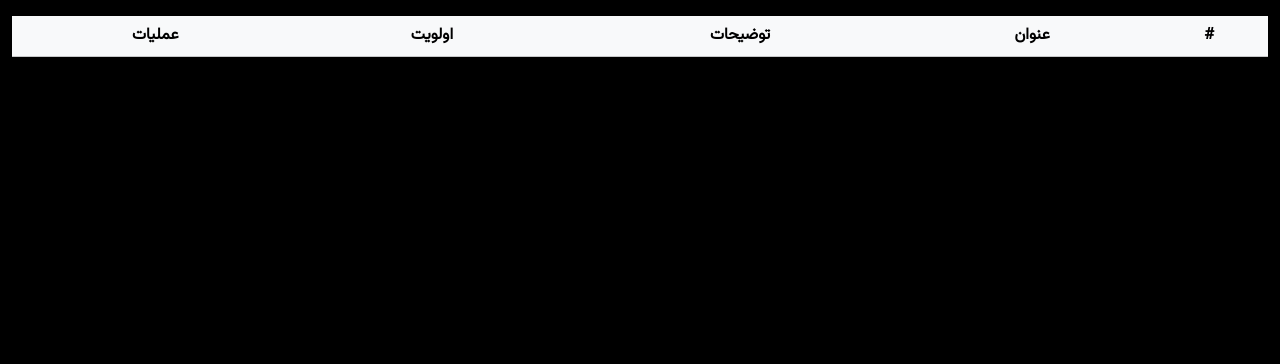
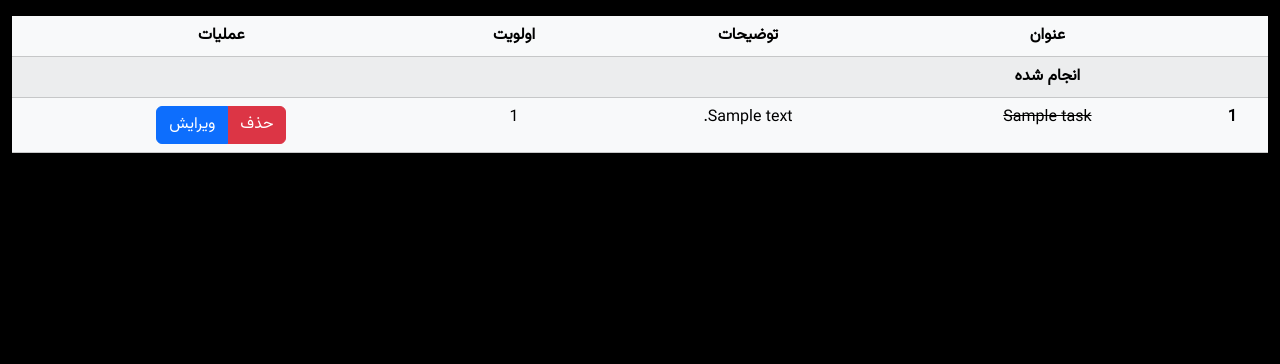
Before and after one commit to Behnaz81/TODOList, a Django app: page / in a window 1280 px wide. Shown: the part 56-420 px from the top of the page. Run offline with Django 5.2, Linux system fonts and the light colour scheme; tables that the repository leaves empty hold one stand-in row (values such as "Sample post"); lists and menus that the app fills with data are empty.

Commit message:
divided table into two parts for completed and not completed tasks in index.html

```diff
--- a/templates/index.html
+++ b/templates/index.html
@@ -7,7 +7,7 @@
     <table class="table table-striped table-light my-3 text-center">
         <thead>
         <tr>
-            <th scope="col">#</th>
+            <th scope="col"></th>
             <th scope="col">عنوان</th>
             <th scope="col">توضیحات</th>
             <th scope="col">اولویت</th>
@@ -15,10 +15,34 @@
         </tr>
         </thead>
         <tbody>
-        {% for item in tasks %}
+        {% for item in tasks_notcompleted %}
+            <tr>
+                <th scope="row">
+                    <input class="form-check-input p-2 border border-secondary" type="checkbox" id="checkboxNoLabel" value="" aria-label="...">
+                </th>
+                <td>
+                    {{ item.title }}</td>
+                <td>{{ item.description }}</td>
+                <td>{{ item.priority }}</td>
+                <td>
+                    <div class="btn-group" role="group" aria-label="Basic mixed styles example">
+                        <button type="button" class="btn btn-danger">حذف</button>
+                        <button type="button" class="btn btn-primary">ویرایش</button>
+                    </div>
+                </td>
+            </tr>
+        {% endfor %}
+        <tr>
+            <th></th>
+            <th>انجام شده</th>
+            <th></th>
+            <th></th>
+            <th></th>
+        </tr>
+        {% for item in tasks_completed %}
             <tr>
                 <th scope="row">1</th>
-                <td>{{ item.title }}</td>
+                <td class="text-decoration-line-through">{{ item.title }}</td>
                 <td>{{ item.description }}</td>
                 <td>{{ item.priority }}</td>
                 <td>
```
